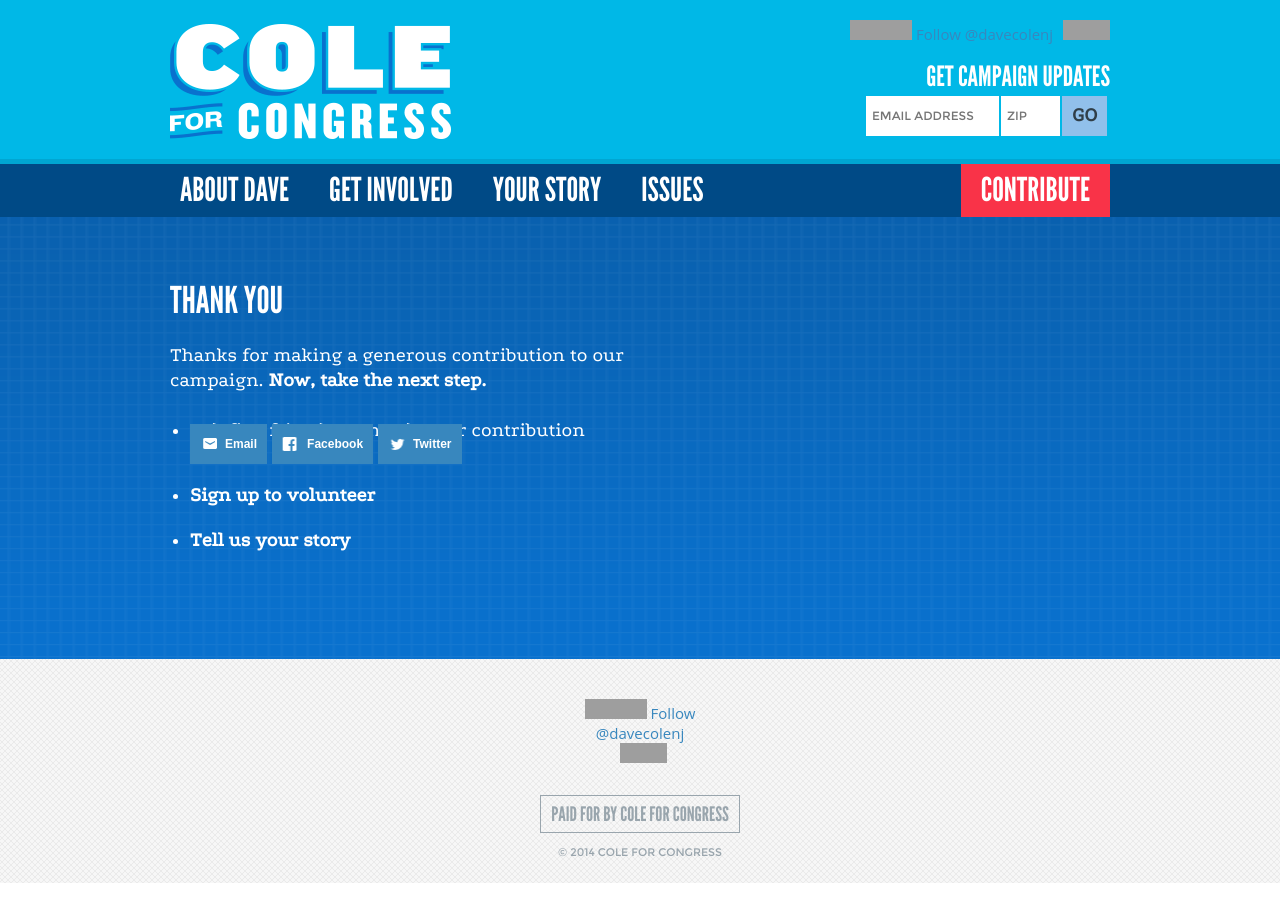
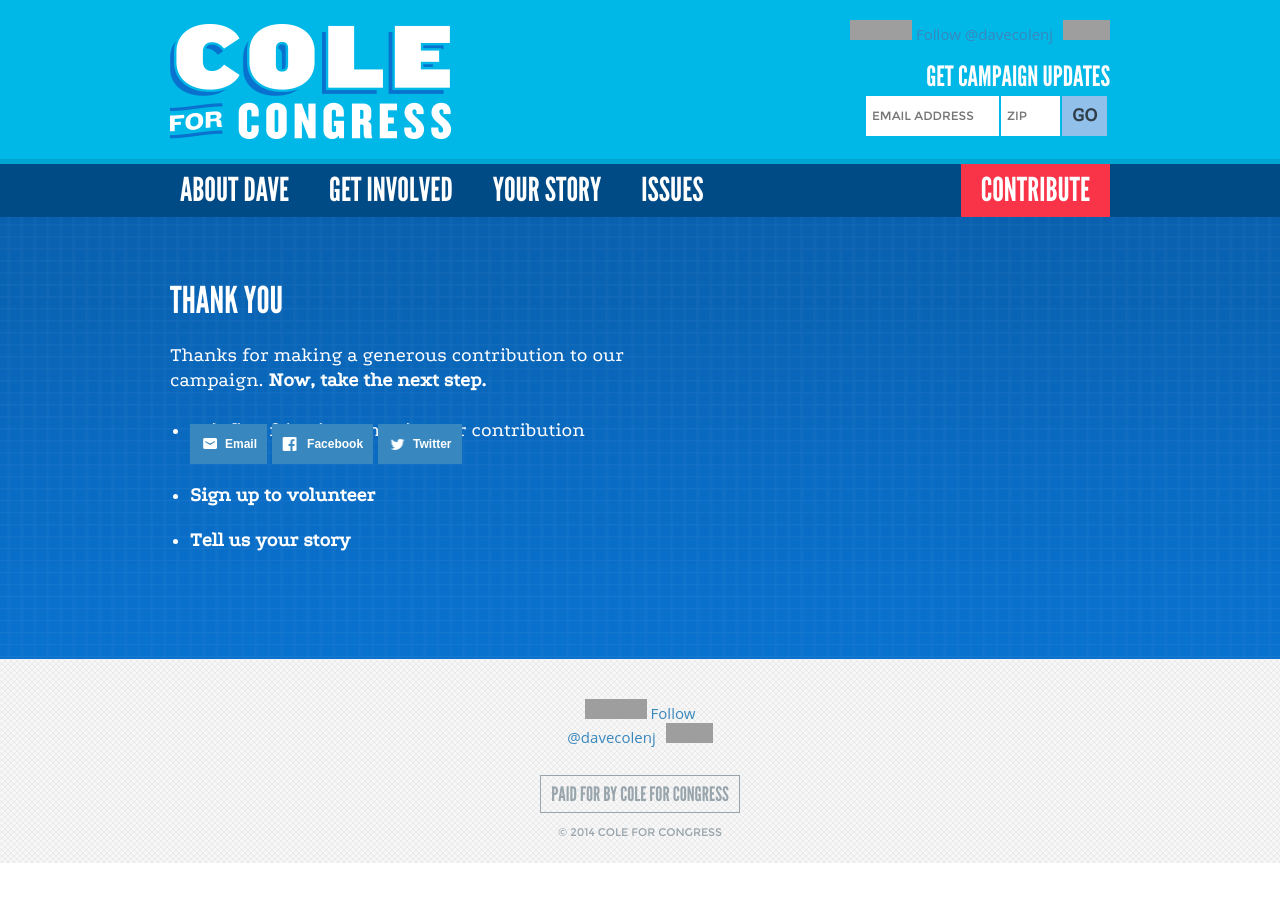
Before and after one commit to gravnetic/coleforcongress.github.io, a Jekyll site: the page built from _posts/2014-02-18-thank-you.md, in a window 1280 px wide. Built offline with Jekyll 4.4.1, drawn with Linux system fonts in a browser that asks for light colours; Markdown is read by kramdown in place of the engine named in the settings; comment, search, counter and statistics services are not loaded; grey boxes are pictures that could not be loaded.

Commit message:
Update style.css

```diff
--- a/css/style.css
+++ b/css/style.css
@@ -184,7 +184,7 @@ h1 {
   }
 #footer-social {
   margin: 0 auto;
-  width: 117px;
+  width: 200px;
   padding-top: 40px;
   }
 #header-social {
```
